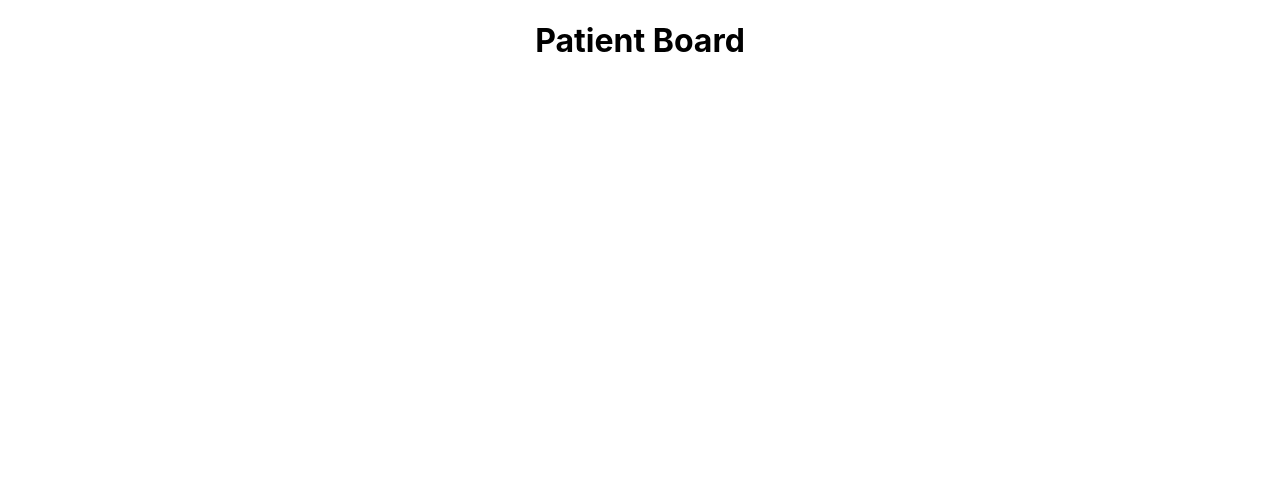
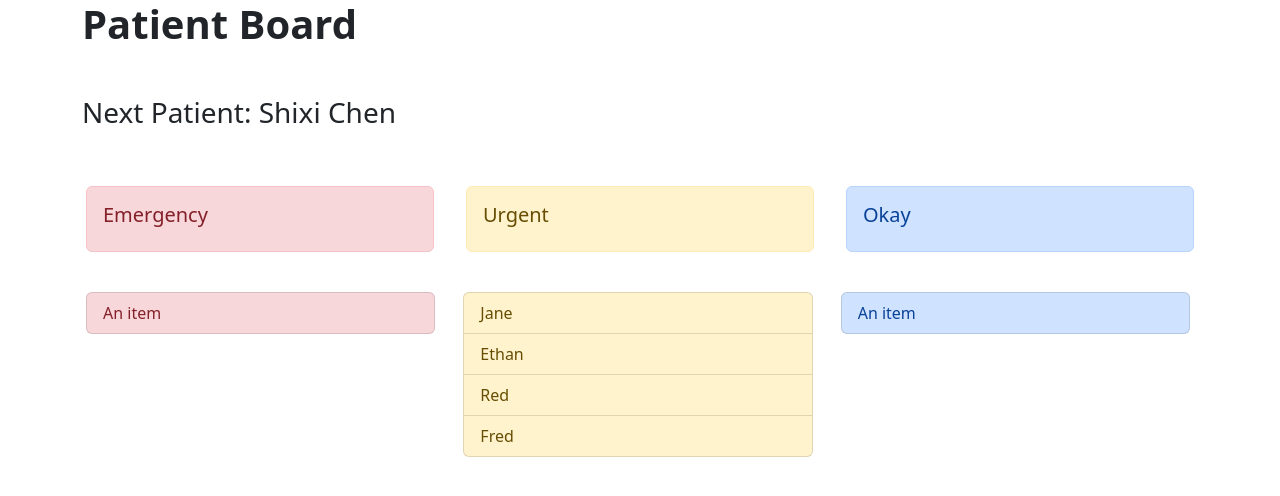
Before and after one commit to EthanChen39/Patient-Board, a React (Create React App) app: page / in a window 1280 px wide. Shown: the top 496 px of the page. Built offline with nearby package versions, Linux system fonts and the light colour scheme.

Commit message:
Added some html and css

```diff
--- a/package.json
+++ b/package.json
@@ -10,6 +10,7 @@
     "react": "^18.2.0",
     "react-dom": "^18.2.0",
     "react-scripts": "5.0.1",
+    "uuid": "^8.3.2",
     "web-vitals": "^2.1.4"
   },
   "scripts": {
--- a/src/App.js
+++ b/src/App.js
@@ -1,10 +1,20 @@
-import './App.css';
+import React from 'react';
+import 'bootstrap/dist/css/bootstrap.min.css'
+import {Header} from './components/Header'
+import { AppProvider } from './context/AppContext';
+import { NextPatient } from './components/NextPatient';
+import { PatientList } from './components/PatientList';
 
 function App() {
   return (
-    <div className="App">
-      <h1>Patient Board</h1>
-    </div>
+    <AppProvider>
+      <div className="container">
+        <Header />
+        <NextPatient />
+        <PatientList />
+      </div>
+    </AppProvider>
+
   );
 }
 
--- /dev/null
+++ b/src/components/Header.js
@@ -0,0 +1,7 @@
+import React from 'react'
+
+export const Header = () => {
+  return (
+    <h1 className='fw-bold'>Patient Board</h1>
+  )
+}
--- /dev/null
+++ b/src/components/NextPatient.js
@@ -0,0 +1,9 @@
+import React from 'react'
+import 'bootstrap/dist/css/bootstrap.min.css'
+export const NextPatient = () => {
+  return (
+    <div className='row mt-4'>
+        <span><h3 className='mt-4'>Next Patient: Shixi Chen</h3></span>
+    </div>
+  )
+}
--- /dev/null
+++ b/src/components/PatientList.js
@@ -0,0 +1,50 @@
+import React from 'react'
+
+export const PatientList = () => {
+  return (
+    <div className='row mt-5 align-items-start'>
+        {/* title board */}
+        <div class="col mx-3 alert alert-danger" role="alert">
+            <h5>Emergency</h5>
+        </div>
+
+        <div class="col mx-3 alert alert-warning" role="alert">
+            <h5>Urgent</h5>
+        </div>
+
+        <div class="col mx-3 alert alert-primary" role="alert">
+            <h5>Okay</h5>
+        </div>
+
+        <div className='row mx-1 mt-4 align-items-start'>
+            <ul className='col list-group'>
+                <li className='list-group-item list-group-item-danger'>
+                    An item
+                </li>
+            </ul>
+
+            <ul className='col ms-3 list-group'>
+                <li className='list-group-item list-group-item-warning'>
+                    Jane
+                </li>
+                <li className='list-group-item list-group-item-warning'>
+                    Ethan
+                </li>
+                <li className='list-group-item list-group-item-warning'>
+                    Red
+                </li>
+                <li className='list-group-item list-group-item-warning'>
+                    Fred
+                </li>
+            </ul>
+
+            <ul className='col ms-3 list-group'>
+                <li className='list-group-item list-group-item-primary'>An item</li>
+            </ul>
+        </div>
+
+
+
+    </div>
+  )
+}
--- /dev/null
+++ b/src/context/AppContext.js
@@ -0,0 +1,51 @@
+import React, { createContext, useReducer } from 'react';
+import { v4 as uuidv4 } from 'uuid';
+
+export const AppReducer = (state, action) => {
+    switch(action.type) {
+        case 'ADD_PATIENT':
+            return {
+                ...state,
+                patientList: [...state.patientList, action.payload],
+            };
+        case 'DELETE_PATIENT':
+            return {
+                ...state,
+                patientList: state.patientList.filter(
+                    patient => patient.id !== action.payload
+                ),
+            };
+        default:
+            return state;
+    }
+};
+
+
+const initialState = {
+    patientList: [
+        {id: uuidv4(), firstName: "Bridget", lastName: "Walls", age: 22, emergencyStatus: "RED"},
+        {id: uuidv4(), firstName: "Zachary", lastName: "Molina", age: 51, emergencyStatus: "YELLOW"},
+        {id: uuidv4(), firstName: "Rhonda", lastName: "Case", age: 43, emergencyStatus: "BLUE"},
+        {id: uuidv4(), firstName: "Christina", lastName: "Hansen", age: 18, emergencyStatus: "YELLOW"},
+        {id: uuidv4(), firstName: "Roger", lastName: "Randall", age: 67, emergencyStatus: "YELLOW"},
+        {id: uuidv4(), firstName: "Nicholas", lastName: "Mendoza", age: 55, emergencyStatus: "YELLOW"},
+        {id: uuidv4(), firstName: "Tyler", lastName: "Gutierrez", age: 34, emergencyStatus: "RED"},
+    ],
+};
+
+export const AppContext = createContext();
+
+export const AppProvider = (props) => {
+    const [state, dispatch] = useReducer(AppReducer, initialState);
+
+    return (
+        <AppContext.Provider
+            value={{
+                patientList: state.patientList,
+                dispatch,
+            }}
+        >
+            {props.children}
+        </AppContext.Provider>
+    );
+};
```
Also changed, not shown: src/components/Patient.js (added), 1 other file (tests, documents, lock files or other folders).
